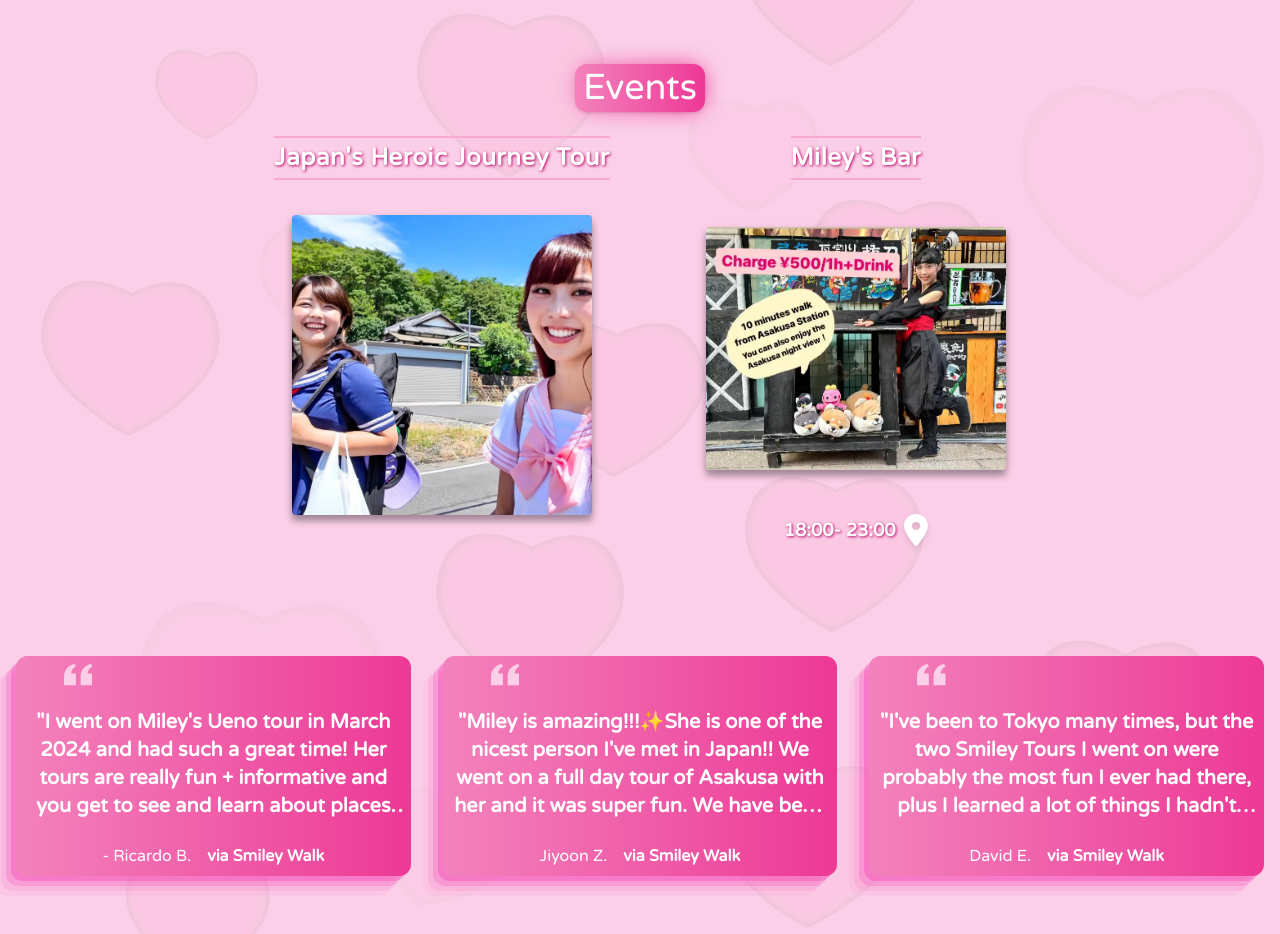
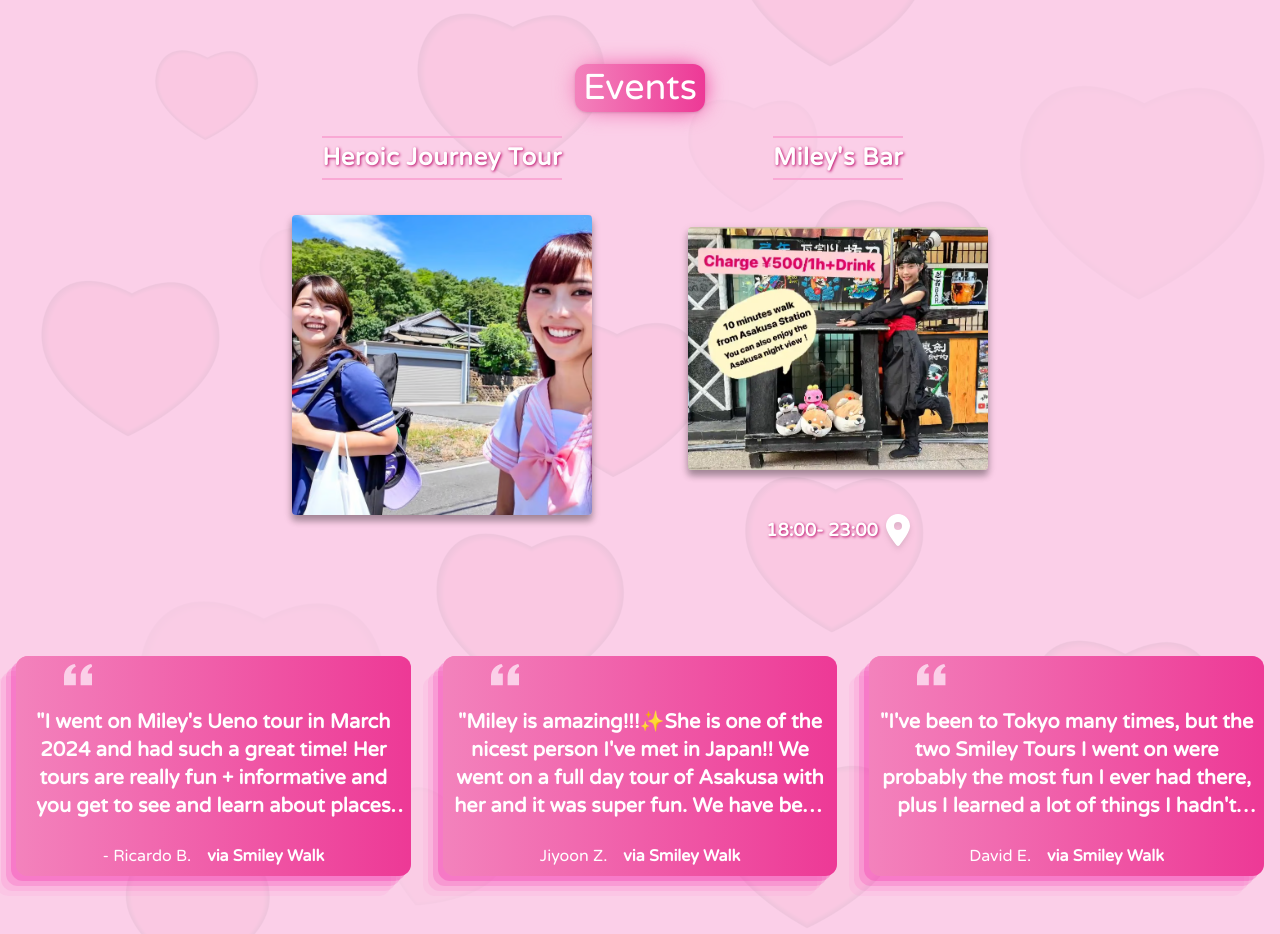
Before and after one commit to brandonrainey/smiley-tours, a Next.js app: page / in a window 1280 px wide. Shown: the part 4840-5774 px from the top of the page. Built offline with nearby package versions, Linux system fonts and the light colour scheme; a web font is replaced by a local one; what tailwindcss-animated would draw is missing.

Commit message:
changed event tour name

```diff
--- a/components/EventSidebar.tsx
+++ b/components/EventSidebar.tsx
@@ -21,7 +21,7 @@ export default function EventSidebar() {
           <h2
             className={`text-center text-2xl tracking-wide font-semibold text-white border-y-2 border-pink-300 custom:text-shadow-1 text-shadow-5 py-1 mb-4`}
           >
-            Japan&apos;s Heroic Journey Tour
+            Heroic Journey Tour
           </h2>
 
           <a
```
